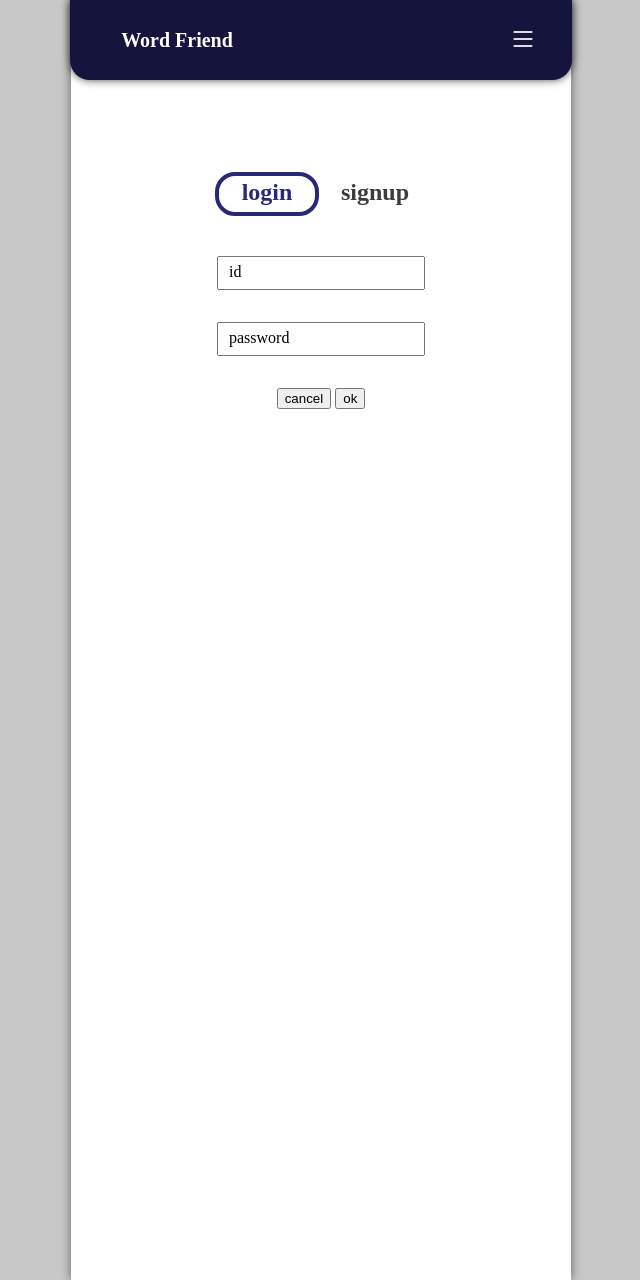
After one commit to obov/word-friend, a Flask app: page /auth in a window 1280 px wide. The commit adds this page. Shown: the whole page, without its empty margins (319-959 px from the left). Run offline with Flask 2, Linux system fonts and the light colour scheme; some libraries are stand-ins or nearby versions.

Commit message:
auth page

```diff
--- a/app.py
+++ b/app.py
@@ -28,11 +28,11 @@ def home():
         words_for_data = '-'.join(word['value'] for word in words)
         return render_template('index.html',words=words,words_for_data=words_for_data)
     else :
-        return redirect(url_for('login'))
+        return redirect(url_for('auth'))
 
-@app.route('/login')
-def login():
-    return render_template('login.html')
+@app.route('/auth')
+def auth():
+    return render_template('auth.html')
 
 @app.route('/test')
 def test():
@@ -48,7 +48,7 @@ def add():
     if logindata == 'login':
         return render_template('/word/add.html')
     else :
-        return redirect(url_for('login'))
+        return redirect(url_for('auth'))
 
 @app.route('/word/exam')
 def exam():
@@ -56,7 +56,7 @@ def exam():
     if logindata == 'login':
         return render_template('/word/exam.html')
     else :
-        return redirect(url_for('login'))
+        return redirect(url_for('auth'))
 
 @app.route('/word/added_list')
 def added_list():
@@ -64,7 +64,7 @@ def added_list():
     if logindata == 'login':
         return render_template('/word/added_list.html')
     else :
-        return redirect(url_for('login'))
+        return redirect(url_for('auth'))
 
 
 #자동완성
--- a/static/css/auth.css
+++ b/static/css/auth.css
@@ -2,12 +2,45 @@
   display: flex;
   flex-direction: column;
   align-items: center;
-  justify-content: space-around;
+  justify-content: center;
   height: 50%;
+  gap: 12px;
 }
 .auth-page .btns-wrapper {
   display: flex;
-  gap: 10px;
+  gap: 12px;
+}
+.auth-page .btns-wrapper label {
+  width: 96px;
+  height: 32px;
+  padding-bottom: 4px;
+  position: relative;
+  font-size: 24px;
+  font-weight: 800;
+  display: flex;
+  justify-content: center;
+  align-items: center;
+  transition: all 0.3s;
+  color: rgb(60, 60, 60);
+}
+.auth-page .btns-wrapper label:has(.indicator.checked) {
+  color: rgb(40, 40, 120);
+}
+.auth-page .btns-wrapper label .indicator {
+  width: 2px;
+  height: 2px;
+  position: absolute;
+  border-radius: 20px;
+  border: solid 4px transparent;
+  top: 50%;
+  left: 50%;
+  transform: translate(-50%, -50%);
+  transition: all 0.3s;
+}
+.auth-page .btns-wrapper label .indicator.checked {
+  width: 100%;
+  height: 100%;
+  border: solid 4px rgb(40, 40, 120);
 }
 .auth-page > input {
   display: none;
@@ -18,18 +51,47 @@
 .auth-page .login,
 .auth-page .signup {
   display: none;
-  width: 80%;
+  width: 95%;
   flex-direction: column;
   justify-content: flex-start;
   align-items: center;
-  height: 80%;
+  height: 60%;
 }
 .auth-page .login form,
 .auth-page .signup form {
+  border-radius: 30px;
+  padding-top: 32px;
   width: 100%;
   height: 100%;
   display: flex;
   flex-direction: column;
-  justify-content: center;
+  justify-content: flex-start;
   align-items: center;
+  gap: 32px;
 }
+.auth-page .login form .wrapper,
+.auth-page .signup form .wrapper {
+  position: relative;
+}
+
+.auth-page .login form .wrapper input,
+.auth-page .signup form .wrapper input {
+  width: 200px;
+  height: 28px;
+}
+.auth-page .login form .wrapper label,
+.auth-page .signup form .wrapper label {
+  position: absolute;
+  left: 12px;
+  top: 0;
+  transform: translateY(50%);
+  transition: all 0.3s;
+}
+.auth-page .login form .wrapper input:focus + label,
+.auth-page .signup form .wrapper input:focus + label {
+  left: 3px;
+  transform: translateY(calc(-100% - 6px));
+}
+/* .auth-page .signup form .inputs{
+    fle
+} */
--- a/static/css/base/index.css
+++ b/static/css/base/index.css
@@ -4,6 +4,7 @@
 @import url("../word/add.css");
 @import url("../word/added_list.css");
 @import url("../word/exam.css");
+@import url("../utils.css");
 @import url("https://cdn.jsdelivr.net/npm/bootstrap-icons@1.9.1/font/bootstrap-icons.css");
 ::-webkit-scrollbar {
   width: 8px;
--- a/static/css/index.css
+++ b/static/css/index.css
@@ -18,6 +18,7 @@
   display: flex;
   justify-content: space-evenly;
   align-items: center;
+  border-radius: 16px;
 }
 .home > div > .words .wrapper {
   flex: 1;
@@ -31,9 +32,10 @@
   justify-content: center;
   align-items: center;
   background-color: white;
+  border-radius: 30px;
   height: 90%;
   width: 90%;
-  box-shadow: 0px 0px 3px rgba(0, 0, 0, 0.3);
+  box-shadow: 0px 0px 4px rgba(0, 0, 0, 0.3);
   font-weight: 900;
   font-size: 60px;
   cursor: pointer;
--- /dev/null
+++ b/static/css/utils.css
@@ -0,0 +1,6 @@
+.not-clickable {
+  -webkit-touch-callout: none; /* iOS Safari */
+  -webkit-user-select: none; /* Safari */
+  -ms-user-select: none; /* 인터넷익스플로러 */
+  user-select: none;
+}
--- a/static/js/account.js
+++ b/static/js/account.js
@@ -62,7 +62,7 @@ function go_signup() {
       contentType: "application/json; charset=utf-8",
       success: function (response) {
         alert(response.msg);
-        document.location.href = "/login";
+        document.location.href = "/auth";
       },
     });
   } else {
--- /dev/null
+++ b/static/js/auth.js
@@ -0,0 +1,10 @@
+const handleClickLoginLabel = function () {
+  console.log("login");
+  $("#loginIndi").addClass("checked");
+  $("#signupIndi").removeClass("checked");
+};
+const handleClickSignupLabel = function () {
+  console.log("signup");
+  $("#signupIndi").addClass("checked");
+  $("#loginIndi").removeClass("checked");
+};
--- a/static/js/util.js
+++ b/static/js/util.js
@@ -1,7 +1,6 @@
 const PATHNAME = {
   HOME: "/",
-  LOGIN: "/login",
-  SIGNUP: "/signup",
+  AUTH: "/auth",
   ADD: "/word/add",
   EXAM: "/word/exam",
   ADDED_LIST: "/word/added_list",
--- /dev/null
+++ b/templates/auth.html
@@ -0,0 +1,41 @@
+{% extends "base.html"%} {%block title%}로그인 / 회원가입{%endblock%}{% block content %}
+<section class="auth-page">
+  <div class="btns-wrapper">
+    <label for="loginRadio not-clickable" onclick="handleClickLoginLabel()"
+      >login
+      <div class="indicator checked" id="loginIndi"></div
+    ></label>
+    <label for="signupRadio not-clickable" onclick="handleClickSignupLabel()"
+      >signup
+      <div class="indicator" id="signupIndi"></div
+    ></label>
+  </div>
+  <input type="radio" name="auth" id="loginRadio" checked />
+  <div class="login" id="login">
+    <form>
+      <div class="wrapper"><input id="logInId" type="text" /><label for="logInId">id </label></div>
+      <div class="wrapper">
+        <input id="logInPassword" type="password" /><label for="logInPassword">password </label>
+      </div>
+      <div class="buttons">
+        <input type="button" value="cancel" />
+        <input type="button" onclick="login()" value="ok" />
+      </div>
+    </form>
+  </div>
+  <input type="radio" name="auth" id="signupRadio" />
+  <div class="signup" id="signup">
+    <form>
+      <div class="wrapper"><input id="signUpId" type="text" /><label for="signUpId">id </label></div>
+      <div class="wrapper">
+        <input id="signUpPassword" type="password" /><label for="signUpPassword">password </label>
+      </div>
+      <div class="wrapper"><input id="signUpConfirm" type="password" /><label for="signUpConfirm">confirm </label></div>
+      <div class="buttons">
+        <input type="button" value="cancel" />
+        <input type="button" onclick="go_signup()" value="ok" />
+      </div>
+    </form>
+  </div>
+</section>
+{%endblock%}
--- a/templates/base.html
+++ b/templates/base.html
@@ -37,5 +37,6 @@
     <script src="../static/js/util.js"></script>
     <script src="../static/js/home.js"></script>
     <script src="../static/js/animation.js"></script>
+    <script src="../static/js/auth.js"></script>
   </body>
 </html>
--- a/templates/index.html
+++ b/templates/index.html
@@ -4,7 +4,7 @@
   <h1>단어장입니다</h1>
   <div class="favorite" id="favorite">
     <h2>favorite</h2>
-    <div class="words" id="words" data-values="{{words_for_data}}">
+    <div class="words not-clickable" id="words" data-values="{{words_for_data}}">
       <div class="wrapper">
         <div class="cards"></div>
       </div>
```
Also changed, not shown: templates/login.html (deleted, +0 -43 lines).
